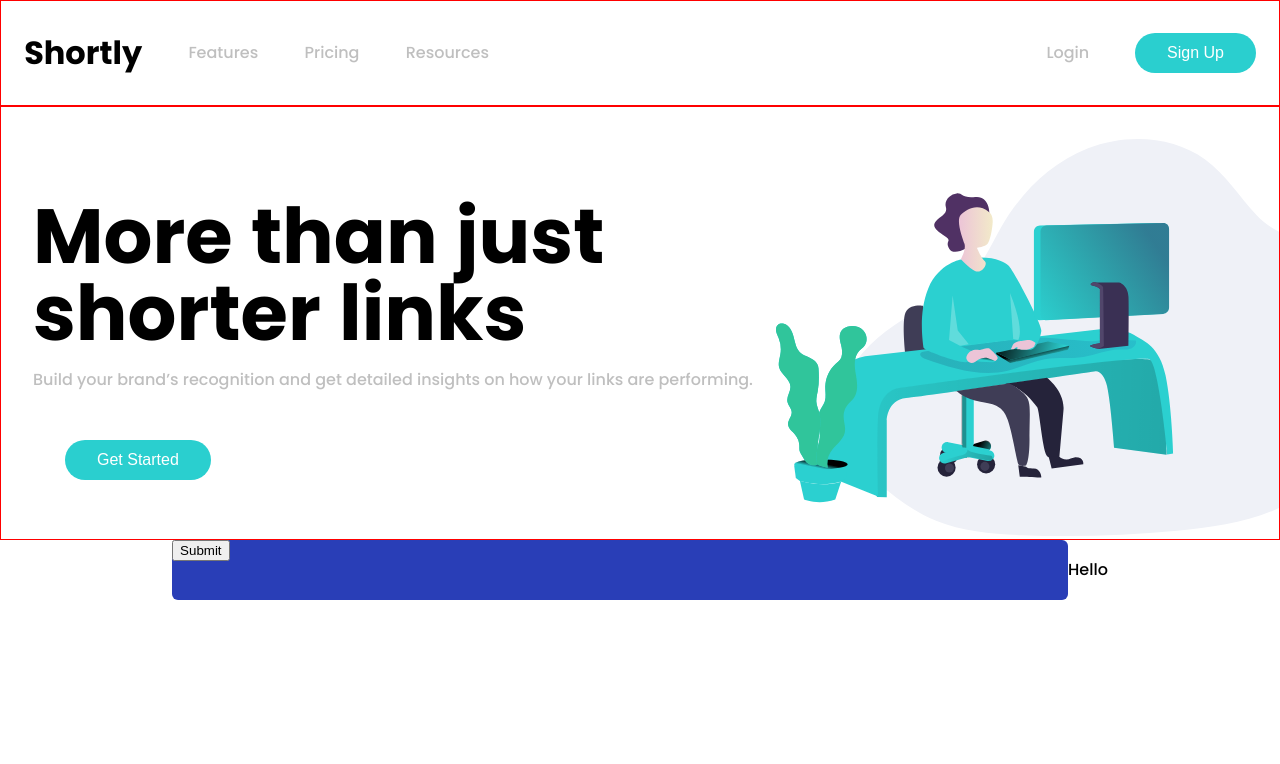
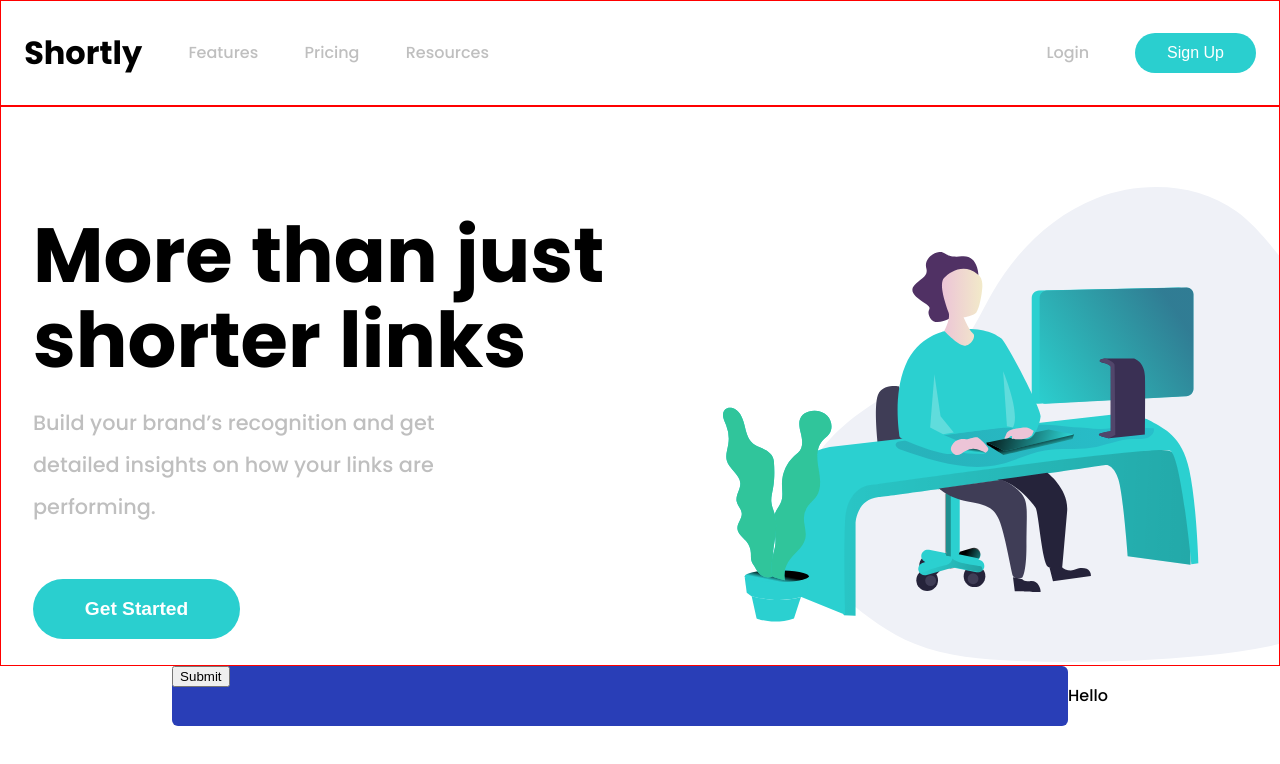
Before and after one commit to eralpkor/url-shortening, a React (Create React App) app: page / in a window 1280 px wide. Shown: the top 764 px of the page. Built offline with nearby package versions, Linux system fonts and the light colour scheme.

Commit message:
Change padding Main and add more padding to button

```diff
--- a/src/components/Main.css
+++ b/src/components/Main.css
@@ -3,7 +3,7 @@
   display: flex;
   align-items: center;
   justify-content: center;
-  padding: 2rem 0 0 2rem;
+  padding: 5rem 0 0 2rem;
 
   border: 1px solid red;
 }
@@ -11,22 +11,33 @@
 .Main-left h1 {
   font-weight: 700;
   font-size: 4.8rem;
+  line-height: 1.1;
 }
 
 .Main-left h4 {
+  font-size: 1.3rem;
   color: hsl(0, 0%, 75%);
+  line-height: 2;
 }
 
 .Main-left button {
-  font-size: 1rem;
+  width: 30%;
+  font-weight: 700;
+  font-size: 1.2rem;
   color: white !important;
   border: none;
   outline: none;
   background-color: hsl(180, 66%, 49%);
-  padding: 0.7rem 2rem;
+  padding: 1.2rem 2.5rem;
   border-radius: 2rem;
   cursor: pointer;
-  margin: 2rem 0 0 2rem;
+  margin: 2rem 0 0 0;
+  transition: 0.8s cubic-bezier(0.2, 1, 0.2, 1);
+}
+
+.Main-left button:hover {
+  transform: translate(-2px);
+  box-shadow: 0 15px 30px rgba(0, 0, 0, 0.25);
 }
 
 .Main-header {
@@ -38,16 +49,17 @@
 }
 
 .Main-paragraph {
+  width: 70%;
   margin-bottom: 20px;
 }
 
 .Main-right {
   overflow: hidden;
-
+  width: 70%;
 }
 
 .Main-right img {
-  width: 120%;
+  width: 130%;
 }
 
 @media only screen and (max-width: 800px) {
```
